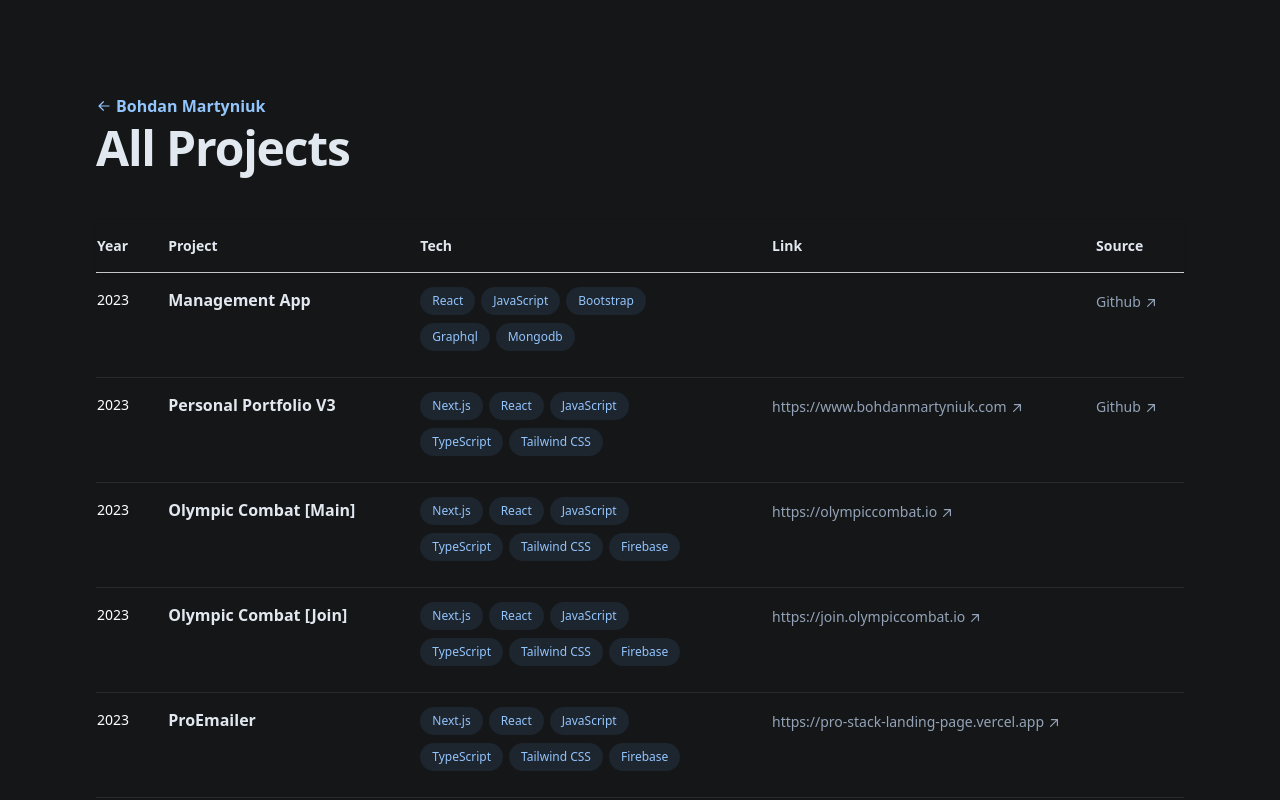
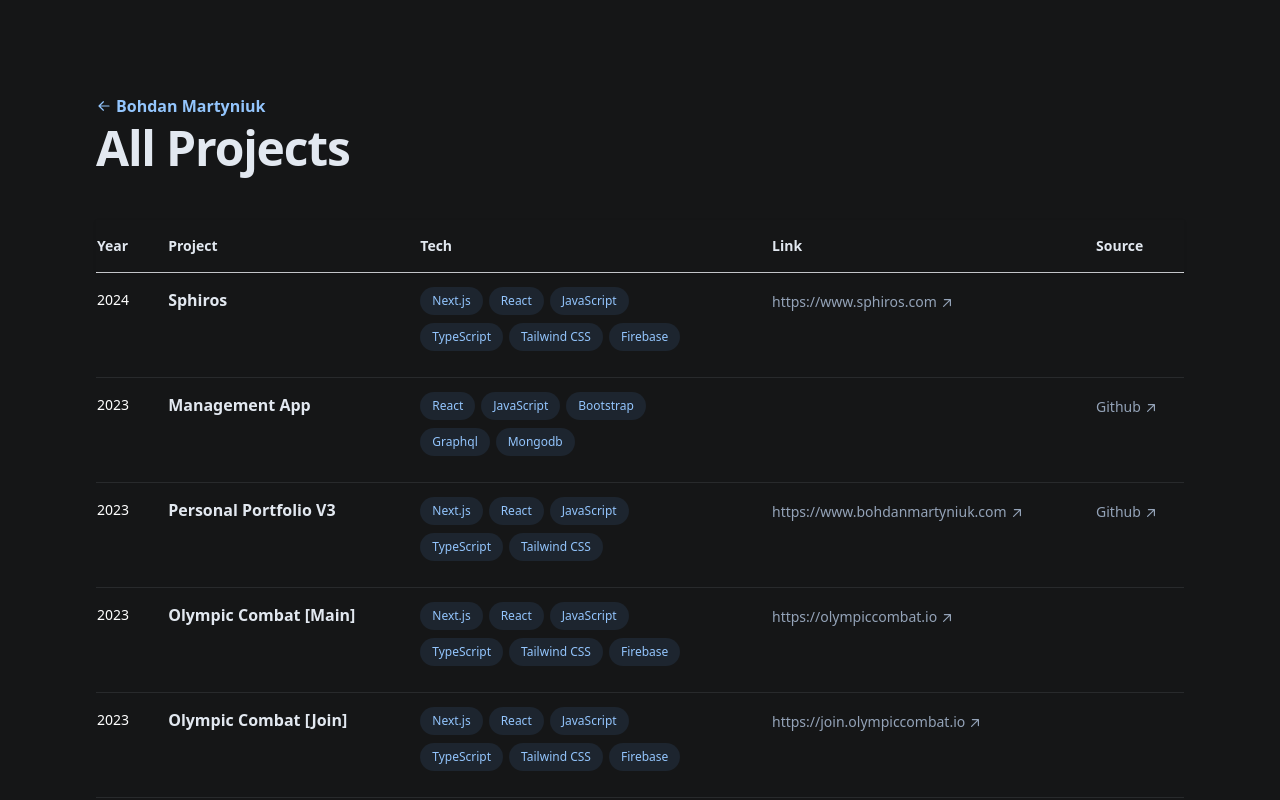
Before and after one commit to Bohdan08/v3, a Next.js app: page /projects in a window 1280 px wide. Shown: the top 800 px of the page. Built offline with nearby package versions, Linux system fonts and the light colour scheme.

Commit message:
feat: added more projects

```diff
--- a/src/app/projects.tsx
+++ b/src/app/projects.tsx
@@ -42,10 +42,11 @@ const PROJECTS_LIST = [
     technologies: ["React", "Next.js", "JavaScript", "TypeScript", "Tailwind"],
   },
   {
-    title: "ProEmailer",
-    link: "https://pro-stack-landing-page.vercel.app",
-    description: `AI powered startup that helps people to handle their emails.`,
-    imgLink: "/proStack.webp",
+    title: "Sphiros",
+    link: "https://www.sphiros.com",
+    description: `Sphiros is building a platform that empowers players
+              by allowing them to transform their gaming achievements into real-life rewards.`,
+    imgLink: "/sphiros.webp",
     technologies: [
       "React",
       "Next.js",
@@ -56,6 +57,21 @@ const PROJECTS_LIST = [
       "Mailchimp",
     ],
   },
+  // {
+  //   title: "ProEmailer",
+  //   link: "https://pro-stack-landing-page.vercel.app",
+  //   description: `AI powered startup that helps people to handle their emails.`,
+  //   imgLink: "/proStack.webp",
+  //   technologies: [
+  //     "React",
+  //     "Next.js",
+  //     "JavaScript",
+  //     "TypeScript",
+  //     "Tailwind",
+  //     "Firebase",
+  //     "Mailchimp",
+  //   ],
+  // },
 ];
 
 export default function Projects() {
--- a/src/app/projects/page.tsx
+++ b/src/app/projects/page.tsx
@@ -19,7 +19,7 @@ export default function Projects() {
               <path
                 fill-rule="evenodd"
                 d="M3 10a.75.75 0 01.75-.75h10.638L10.23 5.29a.75.75 0 111.04-1.08l5.5 5.25a.75.75 0 010 1.08l-5.5 5.25a.75.75 0 11-1.04-1.08l4.158-3.96H3.75A.75.75 0 013 10z"
-                clip-rule="evenodd"
+                clipRule="evenodd"
               ></path>
             </svg>
             Bohdan Martyniuk
@@ -155,12 +155,28 @@ const HEADER_LIST = ["Year", "Project", "Tech", "Link", "Source"];
 
 const PROJECTS_LIST = [
   {
+    year: 2024,
+    project: "Sphiros",
+    technologies: [
+      "Next.js",
+      "React",
+      "JavaScript",
+      "TypeScript",
+      "Tailwind CSS",
+      "Firebase",
+    ],
+    link: "https://www.sphiros.com",
+    source: {
+      provider: null,
+      link: null,
+    },
+  },
+  {
     year: 2023,
     project: "Management App",
     technologies: ["React", "JavaScript", "Bootstrap", "Graphql", "Mongodb"],
     // link: "https://illustrious-puppy-712788.netlify.app",
     link: "",
-
     source: {
       provider: "Github",
       link: "https://github.com/bohdan08/graphql-management-app",
@@ -390,7 +406,7 @@ const ArrowIcon = () => (
     <path
       fill-rule="evenodd"
       d="M5.22 14.78a.75.75 0 001.06 0l7.22-7.22v5.69a.75.75 0 001.5 0v-7.5a.75.75 0 00-.75-.75h-7.5a.75.75 0 000 1.5h5.69l-7.22 7.22a.75.75 0 000 1.06z"
-      clip-rule="evenodd"
+      clipRule="evenodd"
     />
   </svg>
 );
```
Also changed, not shown: public/sphiros.webp (added).
